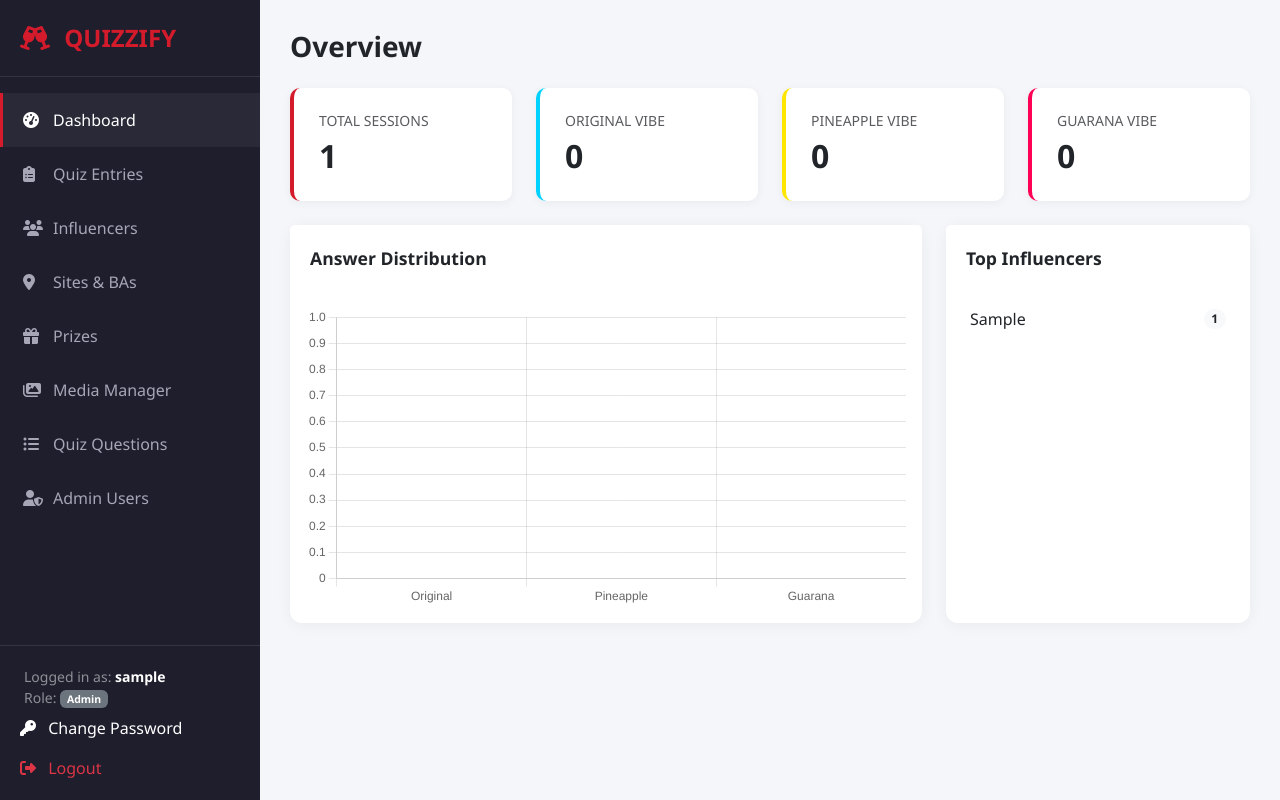
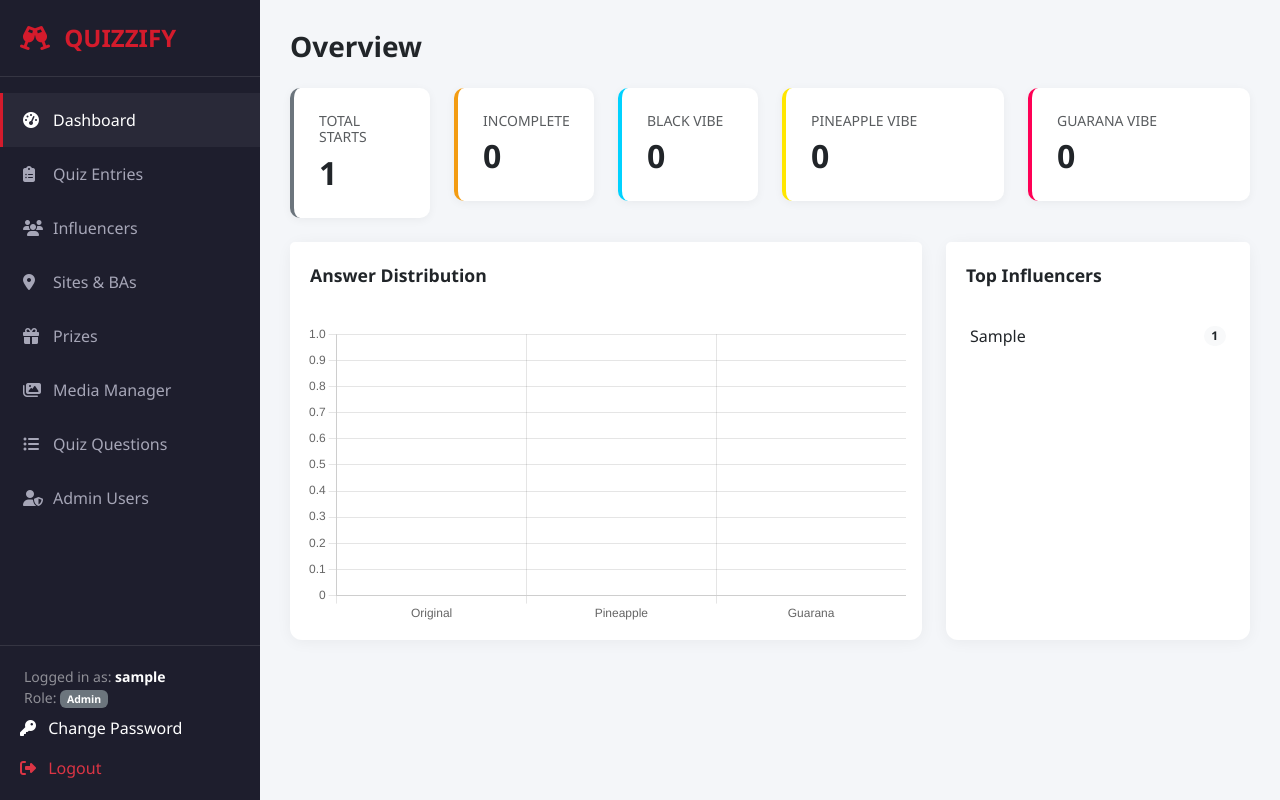
Before and after one commit to mwasalukwaf-hub/quizbooth, a PHP site: page /admin/dashboard.php in a window 1280 px wide. Run offline with PHP 8.4, Linux system fonts and the light colour scheme; the visitor is signed in with stand-in values (Sample User, id 1); data comes from the database, SQL or seed files in the repository; tables that the repository leaves empty or names only in its code hold one stand-in row (values such as "Sample post"); some libraries are stand-ins or nearby versions.

Commit message:
feat: show incomplete sessions card in dashboard

```diff
--- a/admin/dashboard.php
+++ b/admin/dashboard.php
@@ -343,6 +343,10 @@ $flavor_stats = $pdo->query("
     WHERE result_key IS NOT NULL
     GROUP BY result_key
 ")->fetchAll(PDO::FETCH_KEY_PAIR);
+
+// Calculate Incomplete
+$total_completed = array_sum($flavor_stats);
+$incomplete_sessions = $total_plays - $total_completed;
 
 // Lists
 $influencers = $pdo->query("SELECT * FROM influencers ORDER BY created_at DESC")->fetchAll();
@@ -460,6 +464,10 @@ $flavor_since_friday = $pdo->prepare("
 ");
 $flavor_since_friday->execute([$fridayDate . ' 00:00:00']);
 $friday_flavors = $flavor_since_friday->fetchAll(PDO::FETCH_KEY_PAIR);
+
+// Calculate Friday Incomplete
+$friday_completed = array_sum($friday_flavors);
+$friday_incomplete = $total_since_friday - $friday_completed;
 
 ?>
 <!DOCTYPE html>
@@ -622,15 +630,21 @@ $friday_flavors = $flavor_since_friday->fetchAll(PDO::FETCH_KEY_PAIR);
     <!-- CONTENT: OVERVIEW -->
     <div id="overview" class="tab-content">
         <div class="row g-4 mb-4">
-            <div class="col-md-3">
-                <div class="stat-card">
-                    <h6 class="text-muted text-uppercase small">Total Sessions</h6>
+            <div class="col-md-2">
+                <div class="stat-card" style="border-left-color: #6c757d;">
+                    <h6 class="text-muted text-uppercase small">Total Starts</h6>
                     <h2 class="mb-0 fw-bold"><?php echo number_format($total_plays); ?></h2>
                 </div>
             </div>
-            <div class="col-md-3">
+            <div class="col-md-2">
+                <div class="stat-card" style="border-left-color: #f39c12;">
+                    <h6 class="text-muted text-uppercase small">Incomplete</h6>
+                    <h2 class="mb-0 fw-bold"><?php echo number_format($incomplete_sessions); ?></h2>
+                </div>
+            </div>
+            <div class="col-md-2">
                 <div class="stat-card" style="border-left-color: #00d2ff;">
-                    <h6 class="text-muted text-uppercase small">Original Vibe</h6>
+                    <h6 class="text-muted text-uppercase small">Black Vibe</h6>
                     <h2 class="mb-0 fw-bold"><?php echo $flavor_stats['original'] ?? 0; ?></h2>
                 </div>
             </div>
@@ -687,28 +701,33 @@ $friday_flavors = $flavor_since_friday->fetchAll(PDO::FETCH_KEY_PAIR);
 
         <!-- Since Friday Summary -->
         <div class="row g-4 mb-4">
-            <div class="col-md-3">
+            <div class="col-md-2">
                 <div class="stat-card" style="border-left-color: #6f42c1;">
-                    <h6 class="text-muted text-uppercase small">Since Friday</h6>
+                    <h6 class="text-muted text-uppercase small">Starts (Fri+)</h6>
                     <h2 class="mb-0 fw-bold"><?php echo number_format($total_since_friday); ?></h2>
-                    <small class="text-muted">Total Entries</small>
-                </div>
-            </div>
-            <div class="col-md-3">
+                </div>
+            </div>
+            <div class="col-md-2">
+                <div class="stat-card" style="border-left-color: #f39c12;">
+                    <h6 class="text-muted text-uppercase small">Incomplete</h6>
+                    <h2 class="mb-0 fw-bold"><?php echo number_format($friday_incomplete); ?></h2>
+                </div>
+            </div>
+            <div class="col-md-2">
                 <div class="stat-card" style="border-left-color: #00d2ff;">
-                    <h6 class="text-muted text-uppercase small">Black (Since Fri)</h6>
+                    <h6 class="text-muted text-uppercase small">Black (Fri+)</h6>
                     <h2 class="mb-0 fw-bold"><?php echo $friday_flavors['original'] ?? 0; ?></h2>
                 </div>
             </div>
             <div class="col-md-3">
                 <div class="stat-card" style="border-left-color: #ffe600;">
-                    <h6 class="text-muted text-uppercase small">Pineapple (Since Fri)</h6>
+                    <h6 class="text-muted text-uppercase small">Pineapple (Fri+)</h6>
                     <h2 class="mb-0 fw-bold"><?php echo $friday_flavors['pineapple'] ?? 0; ?></h2>
                 </div>
             </div>
             <div class="col-md-3">
                 <div class="stat-card" style="border-left-color: #ff0055;">
-                    <h6 class="text-muted text-uppercase small">Guarana (Since Fri)</h6>
+                    <h6 class="text-muted text-uppercase small">Guarana (Fri+)</h6>
                     <h2 class="mb-0 fw-bold"><?php echo $friday_flavors['guarana'] ?? 0; ?></h2>
                 </div>
             </div>
```
